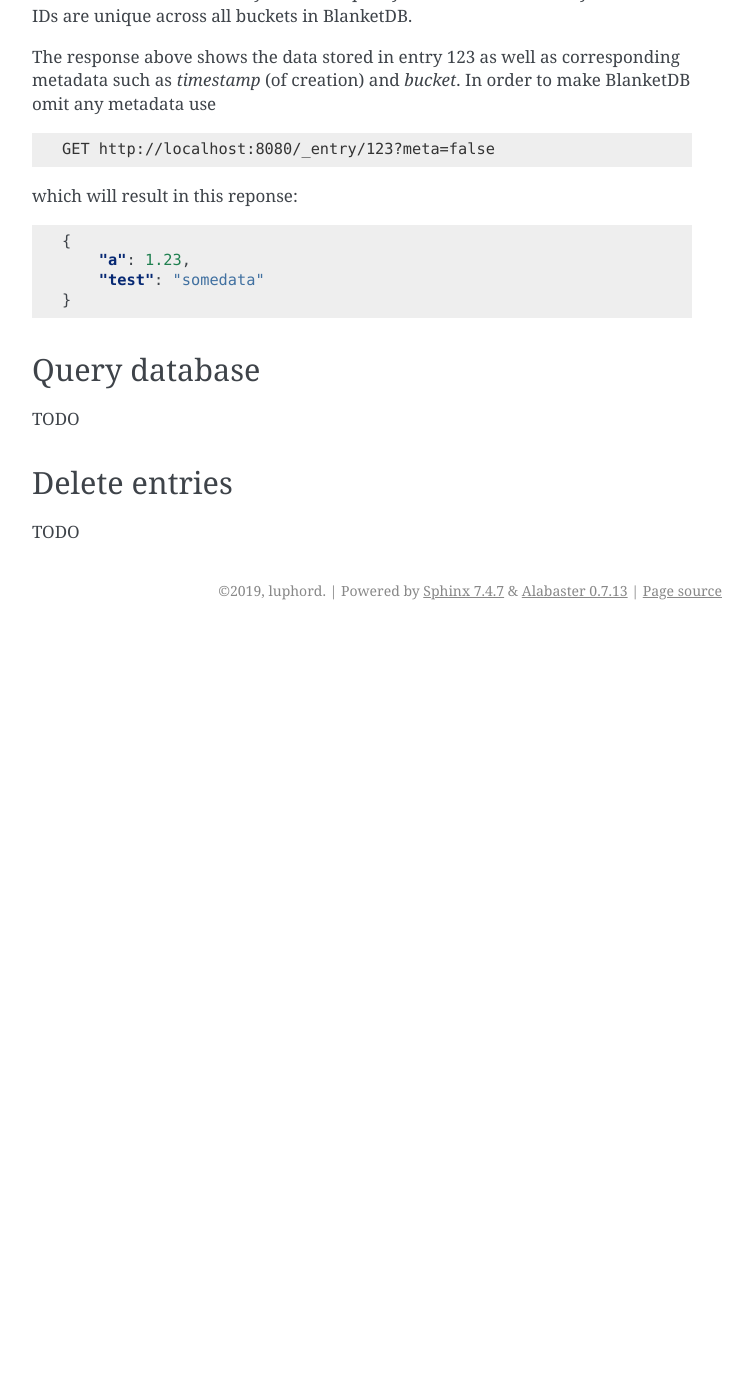
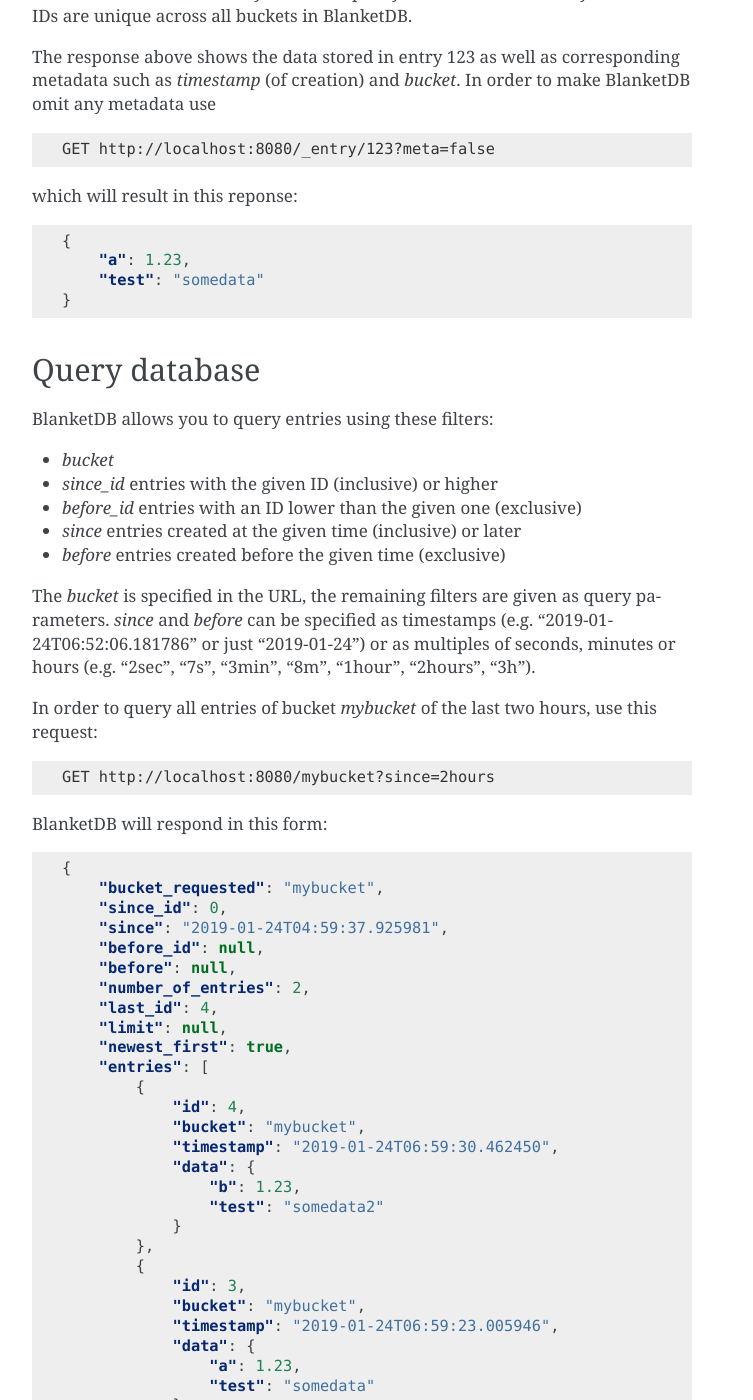
Before and after one commit to luphord/blanketdb, a Sphinx documentation site: the page built from docs/webinterface.rst, in a window 1280 px wide and 1400 px high, scrolled down 1399 px. Shown: the whole window, without its empty margins (388-1141 px from the left). Built offline with Sphinx 7.4.7, drawn with Linux system fonts in a browser that asks for light colours; before the commit the page ends 2029 px from its top, so only the background shows below that; some of the changed text lies outside the part shown.

Commit message:
first part of query documentation

```diff
--- a/docs/webinterface.rst
+++ b/docs/webinterface.rst
@@ -97,7 +97,94 @@ which will result in this reponse:
 Query database
 --------------
 
-TODO
+BlanketDB allows you to query entries using these filters:
+
+* `bucket`
+* `since_id` entries with the given ID (inclusive) or higher
+* `before_id` entries with an ID lower than the given one (exclusive)
+* `since` entries created at the given time (inclusive) or later
+* `before` entries created before the given time (exclusive)
+
+The `bucket` is specified in the URL, the remaining filters are given as query
+parameters. `since` and `before` can be specified as timestamps (e.g.
+"2019-01-24T06:52:06.181786" or just "2019-01-24") or as multiples of seconds,
+minutes or hours (e.g. "2sec", "7s", "3min", "8m", "1hour", "2hours", "3h").
+
+In order to query all entries of bucket `mybucket` of the last two hours, use this request:
+
+.. code-block:: console
+
+    GET http://localhost:8080/mybucket?since=2hours
+
+BlanketDB will respond in this form:
+
+.. code-block:: json
+
+    {
+        "bucket_requested": "mybucket",
+        "since_id": 0,
+        "since": "2019-01-24T04:59:37.925981",
+        "before_id": null,
+        "before": null,
+        "number_of_entries": 2,
+        "last_id": 4,
+        "limit": null,
+        "newest_first": true,
+        "entries": [
+            {
+                "id": 4,
+                "bucket": "mybucket",
+                "timestamp": "2019-01-24T06:59:30.462450",
+                "data": {
+                    "b": 1.23,
+                    "test": "somedata2"
+                }
+            },
+            {
+                "id": 3,
+                "bucket": "mybucket",
+                "timestamp": "2019-01-24T06:59:23.005946",
+                "data": {
+                    "a": 1.23,
+                    "test": "somedata"
+                }
+            }
+        ]
+    }
+
+In the same way as retrieving individual entries you can omit entry metadata using
+
+.. code-block:: console
+
+    GET http://localhost:8080/mybucket?since=2hours&meta=false
+
+which will result in:
+
+.. code-block:: json
+
+    {
+        "bucket_requested": "mybucket",
+        "since_id": 0,
+        "since": "2019-01-24T05:00:02.552377",
+        "before_id": null,
+        "before": null,
+        "number_of_entries": 2,
+        "last_id": 4,
+        "limit": null,
+        "newest_first": true,
+        "entries": [
+            {
+                "b": 1.23,
+                "test": "somedata2"
+            },
+            {
+                "a": 1.23,
+                "test": "somedata"
+            }
+        ]
+    }
+
+TODO: limit, newest_first, more examples
 
 Delete entries
 --------------
```
